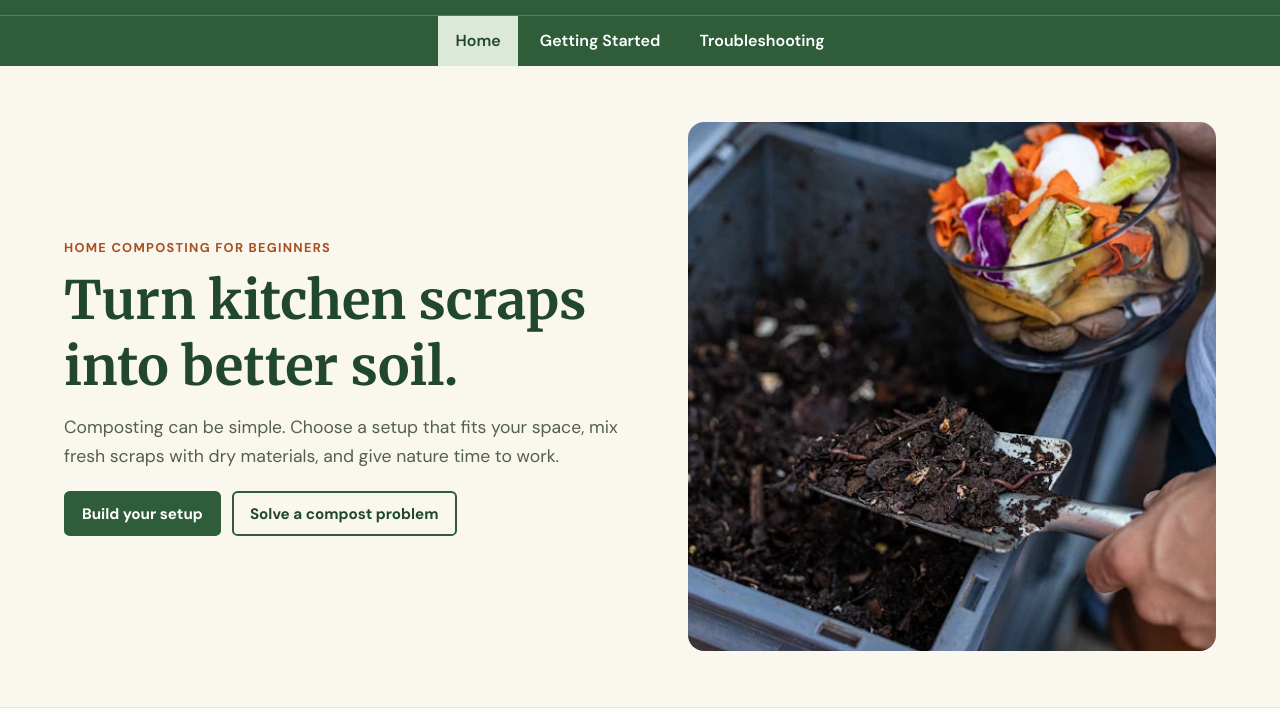
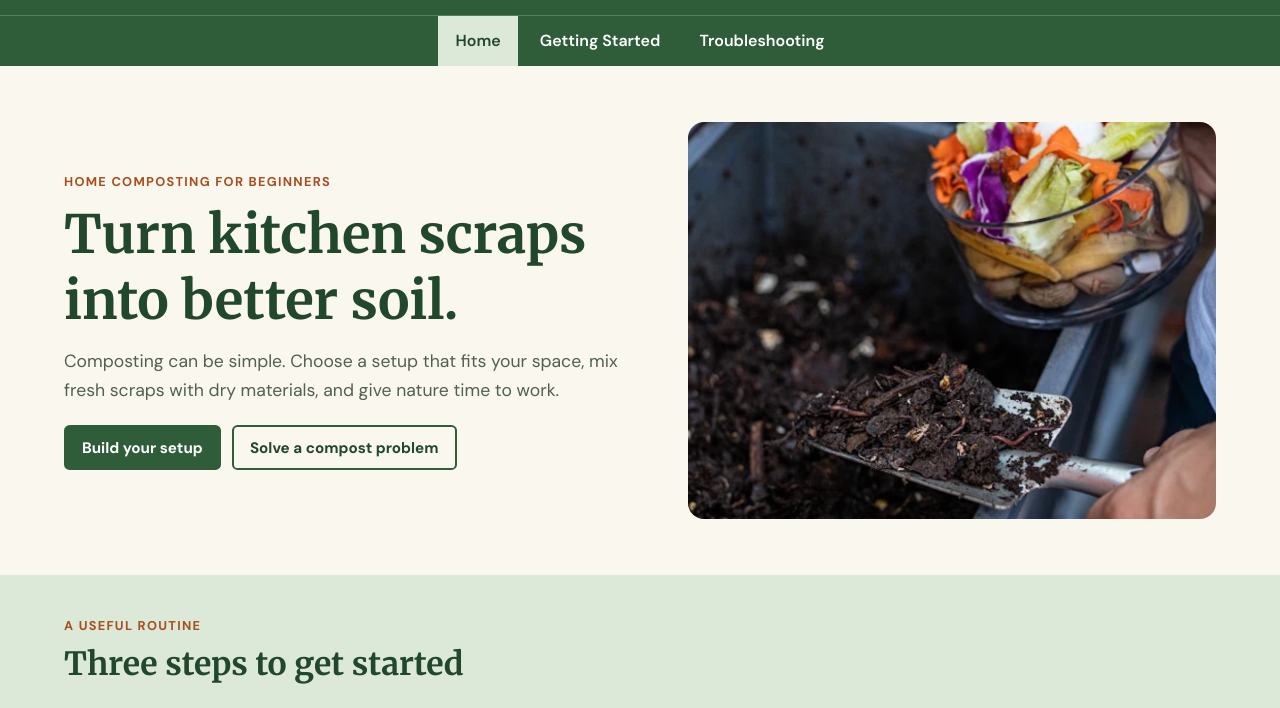
Before and after one commit to davik4life/wdd131, a plain HTML site: page project/index.html in a window 1280 px wide. Shown: the part 65-773 px from the top of the page. Drawn offline with Linux system fonts and the light colour scheme.

Commit message:
Fixed the homepage image

```diff
--- a/project/index.html
+++ b/project/index.html
@@ -49,7 +49,7 @@
                 <p class="saved-setup" id="saved-setup" aria-live="polite" hidden></p>
             </div>
             <div class="hero-art">
-                <img src="images/compost-hero.webp" alt="A hand adds vegetable scraps to a compost bin." width="512" height="512" fetchpriority="high">
+                <img src="images/compost-hero.jpg" alt="A person adds vegetable scraps to a compost bin with a garden trowel." width="1024" height="768" fetchpriority="high">
             </div>
         </section>
 
--- a/project/styles/site.css
+++ b/project/styles/site.css
@@ -222,7 +222,7 @@ h3 {
 }
 
 .hero-art img {
-    aspect-ratio: 1;
+    aspect-ratio: 4 / 3;
     object-fit: cover;
 }
 
```
Also changed, not shown: project/images/compost-hero.jpg (added), project/images/compost-hero.webp (deleted).
